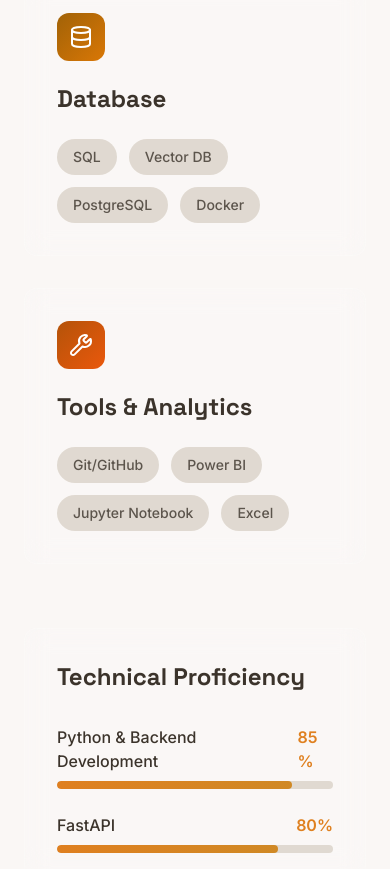
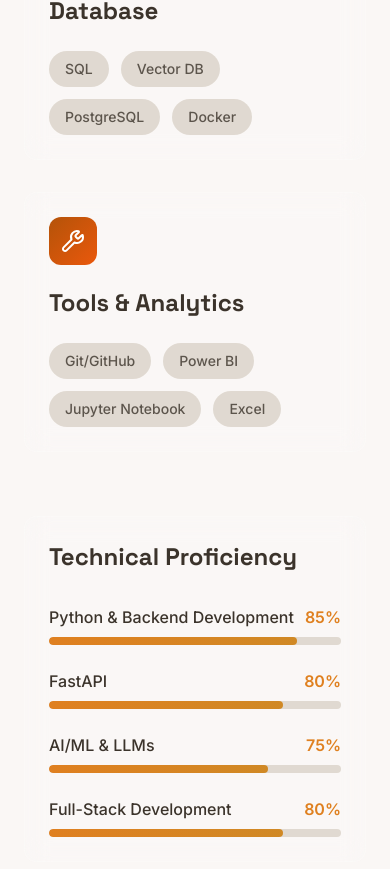
Before and after one commit to Tanya-k20/Portfolio, a React (Vite) app: page / in a window 390 px wide. Shown: the part 4183-5052 px from the top of the page. Built offline with nearby package versions, Linux system fonts and the light colour scheme.

Commit message:
style: fix Skills and Achievements mobile compressed view

```diff
--- a/client/components/SkillsSection.tsx
+++ b/client/components/SkillsSection.tsx
@@ -73,7 +73,7 @@ export default function SkillsSection() {
                 key={idx}
                 variants={itemVariants}
                 whileHover={{ y: -5, transition: { duration: 0.2 } }}
-                className="glass-effect dark:glass-effect-dark p-8 rounded-xl hover:shadow-2xl transition-all duration-300"
+                className="glass-effect dark:glass-effect-dark p-6 md:p-8 rounded-xl hover:shadow-2xl transition-all duration-300"
               >
                 <div className={`inline-block p-3 rounded-lg bg-gradient-to-br ${category.color} mb-4`}>
                   <Icon className="w-6 h-6 text-white" />
@@ -103,7 +103,7 @@ export default function SkillsSection() {
           initial={{ opacity: 0, y: 20 }}
           animate={inView ? { opacity: 1, y: 0 } : {}}
           transition={{ duration: 0.6, delay: 0.8 }}
-          className="mt-16 glass-effect dark:glass-effect-dark p-8 rounded-xl"
+          className="mt-16 glass-effect dark:glass-effect-dark p-6 md:p-8 rounded-xl"
         >
           <h3 className="text-2xl font-bold text-foreground mb-8 font-display">Technical Proficiency</h3>
           <div className="space-y-6">
```
